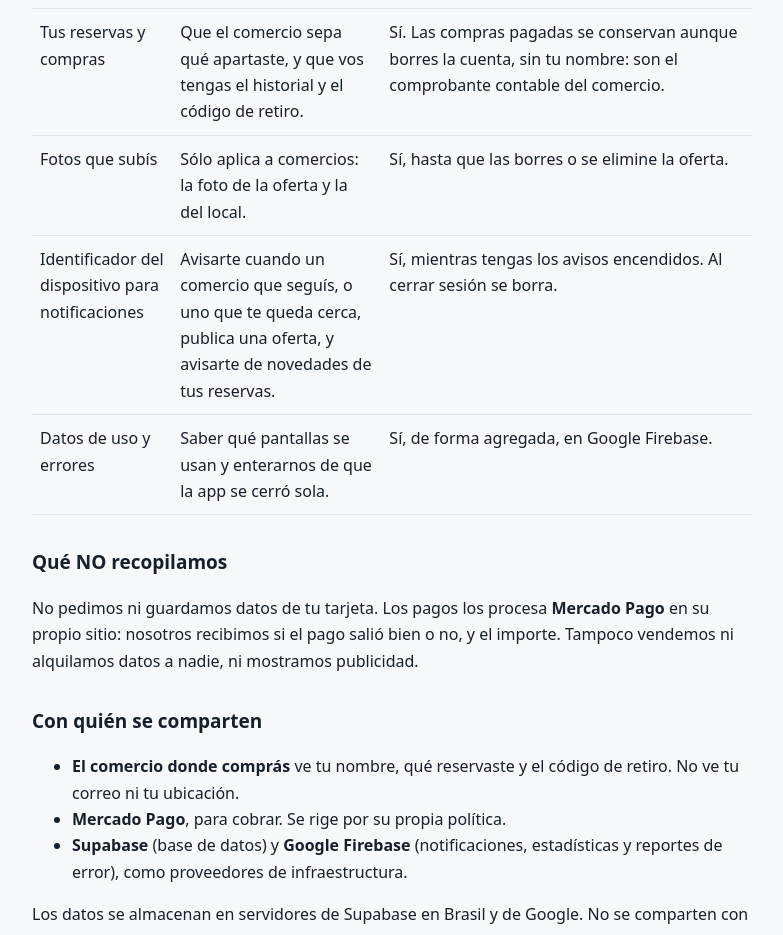
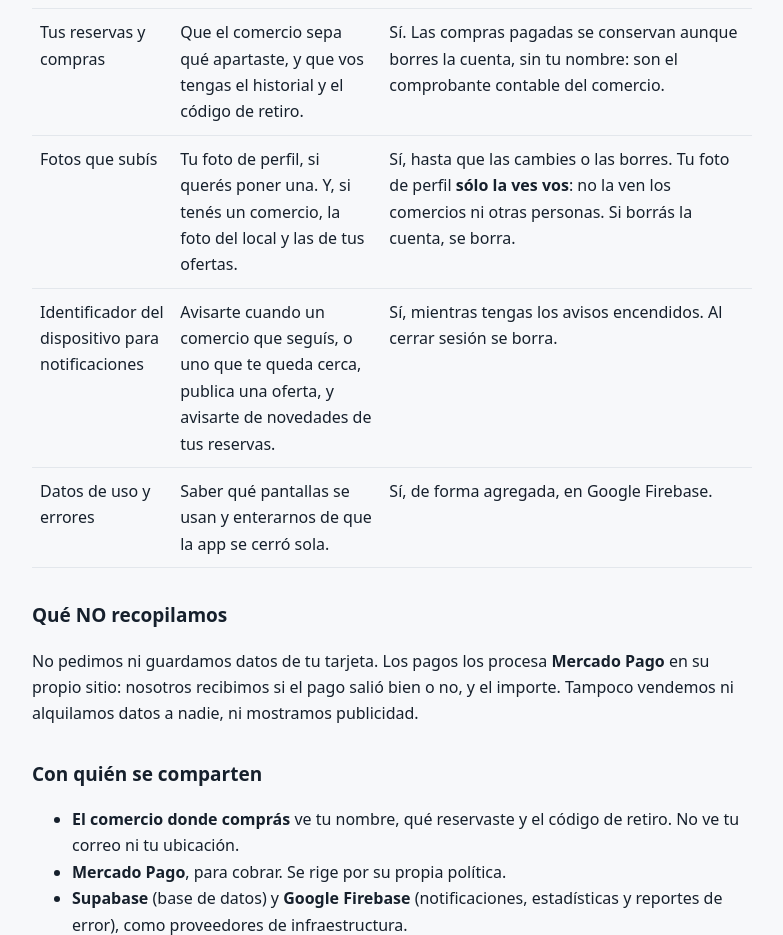
Before and after one commit to aletandil/salva-legal, a plain HTML site: page privacidad.html in a window 1280 px wide. Shown: the part 840-1775 px from the top of the page, without its empty margins (248-1031 px from the left). Drawn offline with Linux system fonts and the light colour scheme.

Commit message:
La foto de perfil, en la política de privacidad
Sólo la ve su dueño y se borra con la cuenta.

Co-Authored-By: Claude Opus 5.5 <noreply@anthropic.com>

```diff
--- a/privacidad.html
+++ b/privacidad.html
@@ -48,8 +48,11 @@
     </tr>
     <tr>
       <td>Fotos que subís</td>
-      <td>Sólo aplica a comercios: la foto de la oferta y la del local.</td>
-      <td>Sí, hasta que las borres o se elimine la oferta.</td>
+      <td>Tu foto de perfil, si querés poner una. Y, si tenés un comercio, la
+          foto del local y las de tus ofertas.</td>
+      <td>Sí, hasta que las cambies o las borres. Tu foto de perfil
+          <strong>sólo la ves vos</strong>: no la ven los comercios ni otras
+          personas. Si borrás la cuenta, se borra.</td>
     </tr>
     <tr>
       <td>Identificador del dispositivo para notificaciones</td>
```
